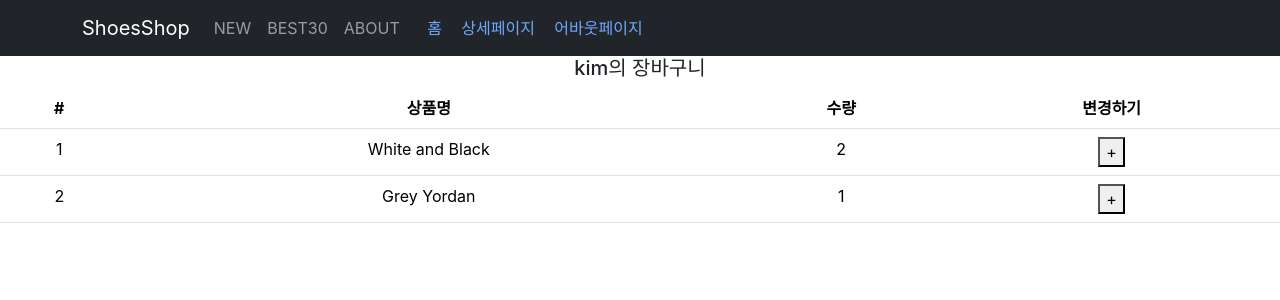
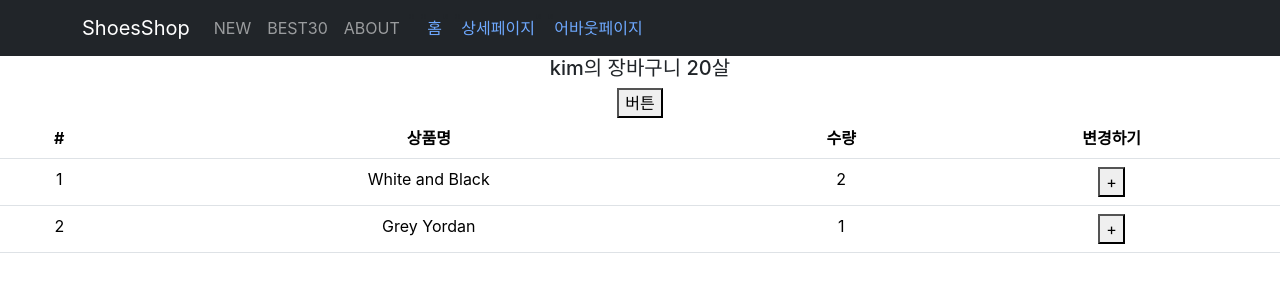
Before and after one commit to jiwoopark727/react-shop, a React (Create React App) app: page /cart in a window 1280 px wide. Shown: the top 300 px of the page. Built offline with nearby package versions, Linux system fonts and the light colour scheme.

Commit message:
Redux 4 : state가 object/array일 경우 변경하는 법-2

```diff
--- a/src/pages/Cart.js
+++ b/src/pages/Cart.js
@@ -1,6 +1,6 @@
 import { Table } from "react-bootstrap"
 import { useDispatch, useSelector } from "react-redux"
-import { changeName } from "./../store"
+import { changeAge, changeName } from "./../store"
 //import { changeCount } from "./../store"
 
 function Cart(){
@@ -10,7 +10,10 @@ function Cart(){
 
     return(
         <div>
-            <h5>{state.user.name}의 장바구니</h5>
+            <h5>{state.user.name}의 장바구니 {state.user.age}살</h5>
+            <button onClick={()=>{
+                dispatch(changeAge())
+            }}>버튼</button>
             <Table>
                 <thead>
                 <tr>
--- a/src/store.js
+++ b/src/store.js
@@ -6,10 +6,14 @@ let user = createSlice({
   reducers : {
     changeName(state){
       state.name = 'park'
+    },
+    changeAge(state){
+      state.age+=1
     }
   }
 })
-export let { changeName } = user.actions
+export let { changeName, changeAge } = user.actions
+
 
 let cart = createSlice({
   name : 'cart',
```
